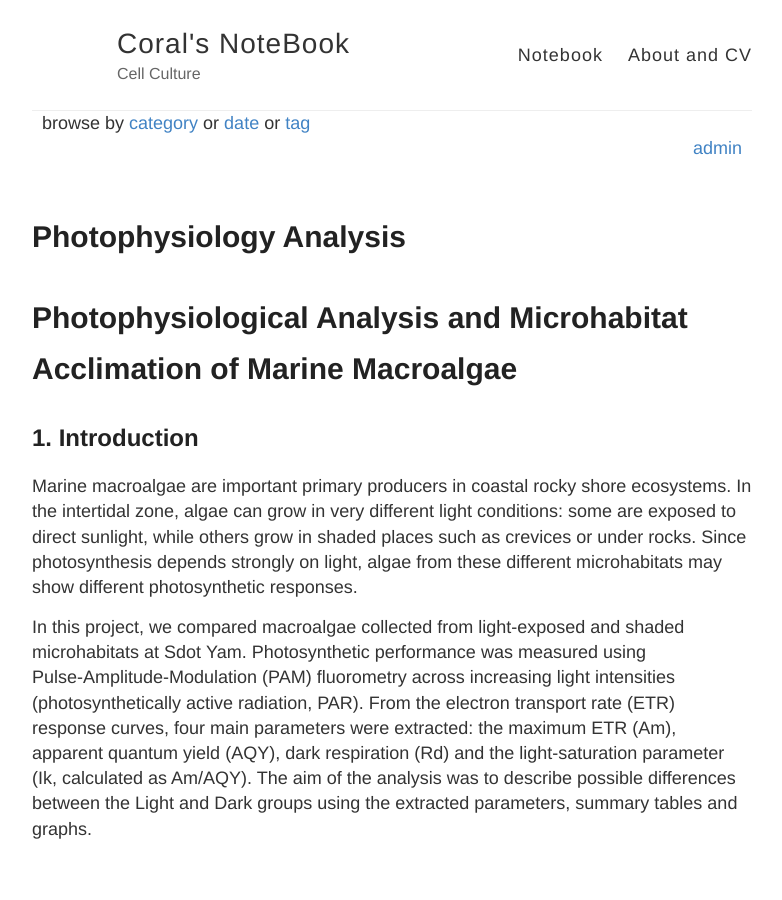
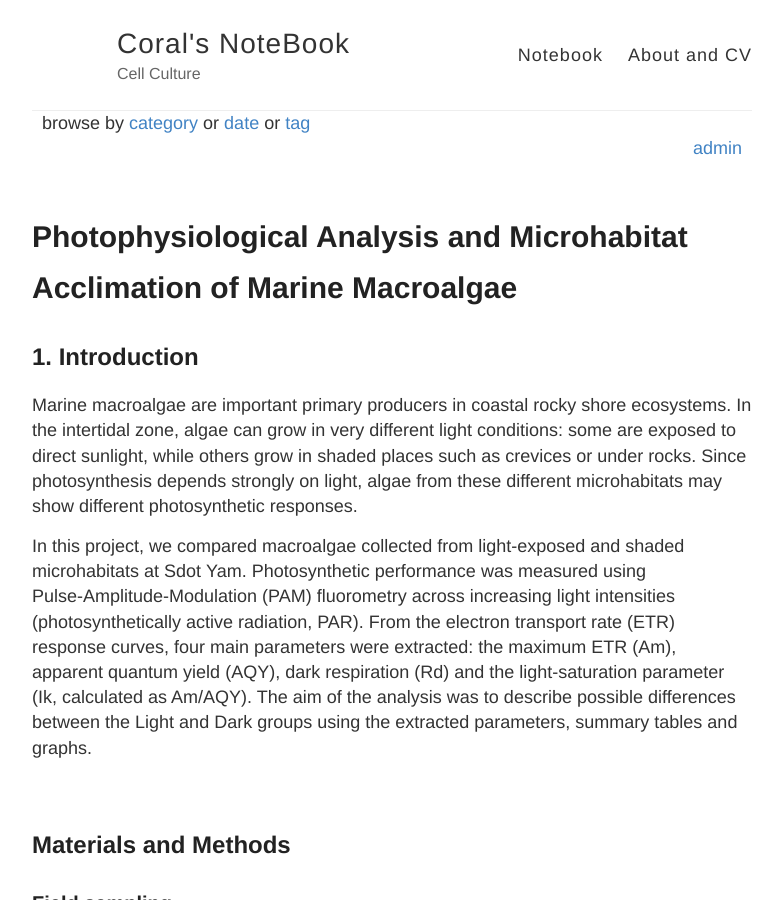
Before and after one commit to cori933/Corals-Lab-notebook, a Jekyll site: the page built from _posts/2026-06-25-photophysiology-analysis.md, in a window 1280 px wide and 900 px high. Shown: the whole window, without its empty margins (248-1030 px from the left). Built offline with Jekyll 4.4.1, drawn with Linux system fonts in a browser that asks for light colours; our own code applies the rules of GitHub Pages for plain Markdown files; part of the change alters nothing that is shown.

Commit message:
Update 2026-06-25-photophysiology-analysis.md

```diff
--- a/_posts/2026-06-25-photophysiology-analysis.md
+++ b/_posts/2026-06-25-photophysiology-analysis.md
@@ -1,4 +1,8 @@
-# Photophysiological Analysis and Microhabitat Acclimation of Marine Macroalgae
+---
+layout: post
+title: "Photophysiological Analysis and Microhabitat Acclimation of Marine Macroalgae"
+date: 2026-06-25
+---
 
 ## 1. Introduction
 Marine macroalgae are important primary producers in coastal rocky shore ecosystems. In the intertidal zone, algae can grow in very different light conditions: some are exposed to direct sunlight, while others grow in shaded places such as crevices or under rocks. Since photosynthesis depends strongly on light, algae from these different microhabitats may show different photosynthetic responses.
```
